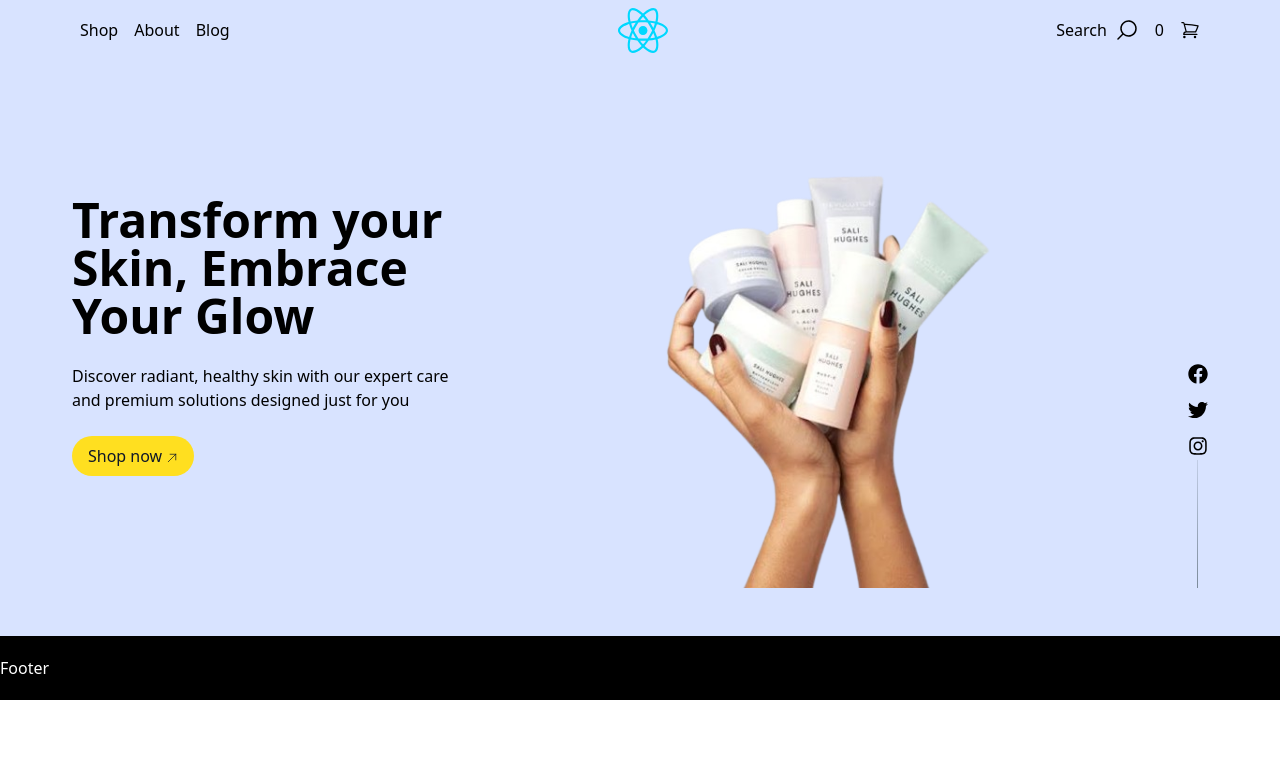
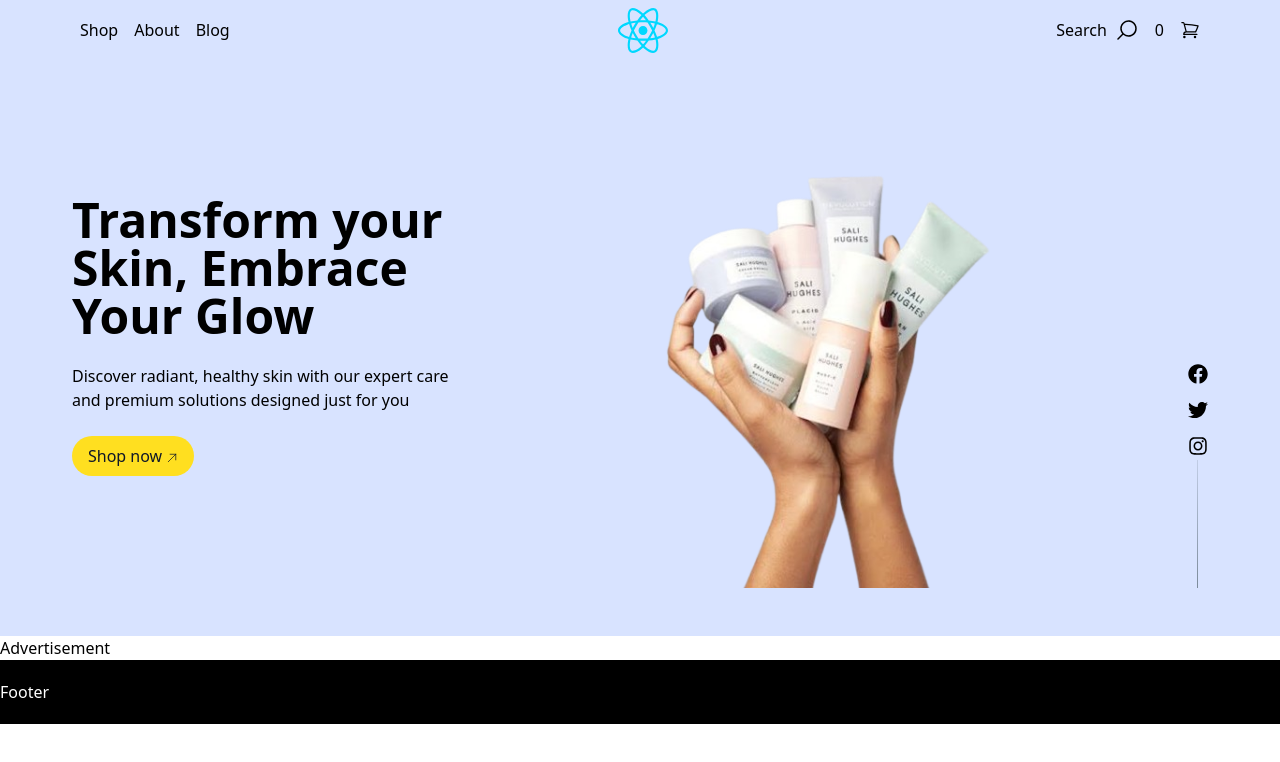
Before and after one commit to winwinchit1355/react-liitle-shop, a React (Vite) app: page / in a window 1280 px wide. Shown: the top 762 px of the page. Built offline with nearby package versions, Linux system fonts and the light colour scheme.

Commit message:
ads init

```diff
--- /dev/null
+++ b/src/components/ads/Advertisement.jsx
@@ -0,0 +1,7 @@
+const Advertisement = () => {
+  return (
+    <div>Advertisement</div>
+  )
+}
+
+export default Advertisement
--- a/src/pages/Home.jsx
+++ b/src/pages/Home.jsx
@@ -1,11 +1,13 @@
 import Layout from '../components/layouts'
 import Banner from '../components/banner/Banner'
+import Advertisement from '../components/ads/Advertisement'
 
 const Home = () => {
 
     return (
         <Layout>
             <Banner />
+            <Advertisement />
         </Layout>
     )
 }
```
